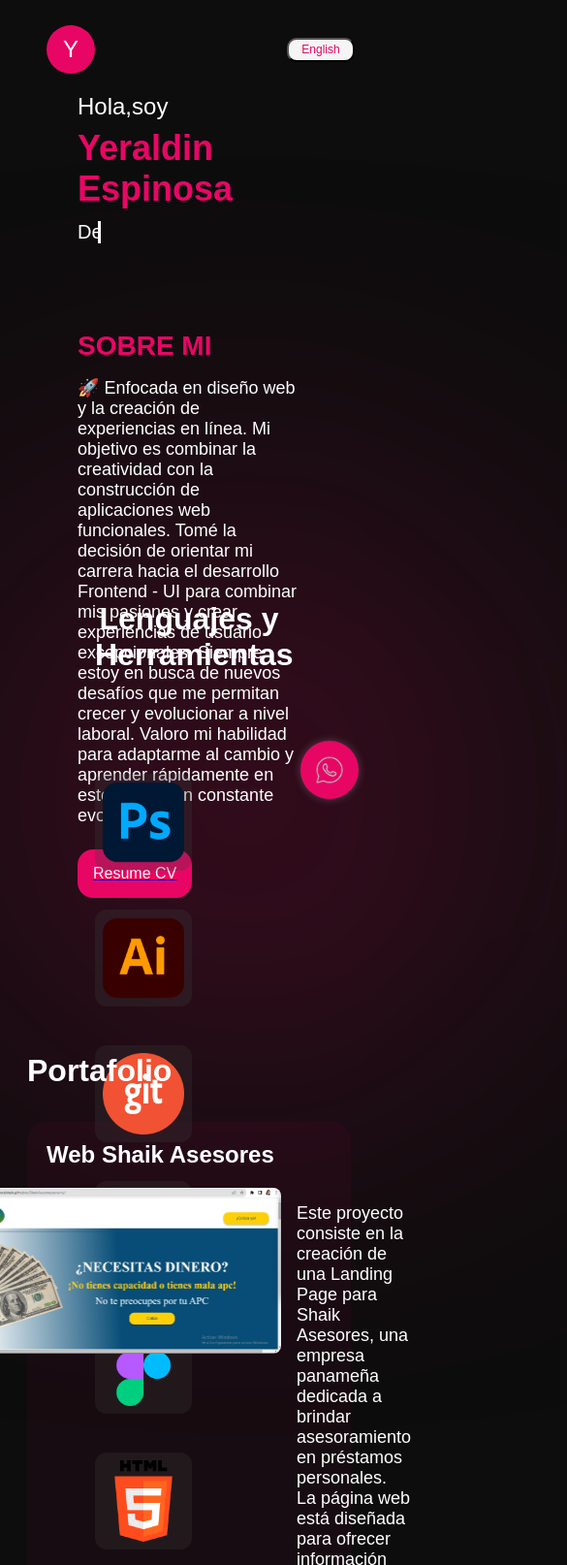
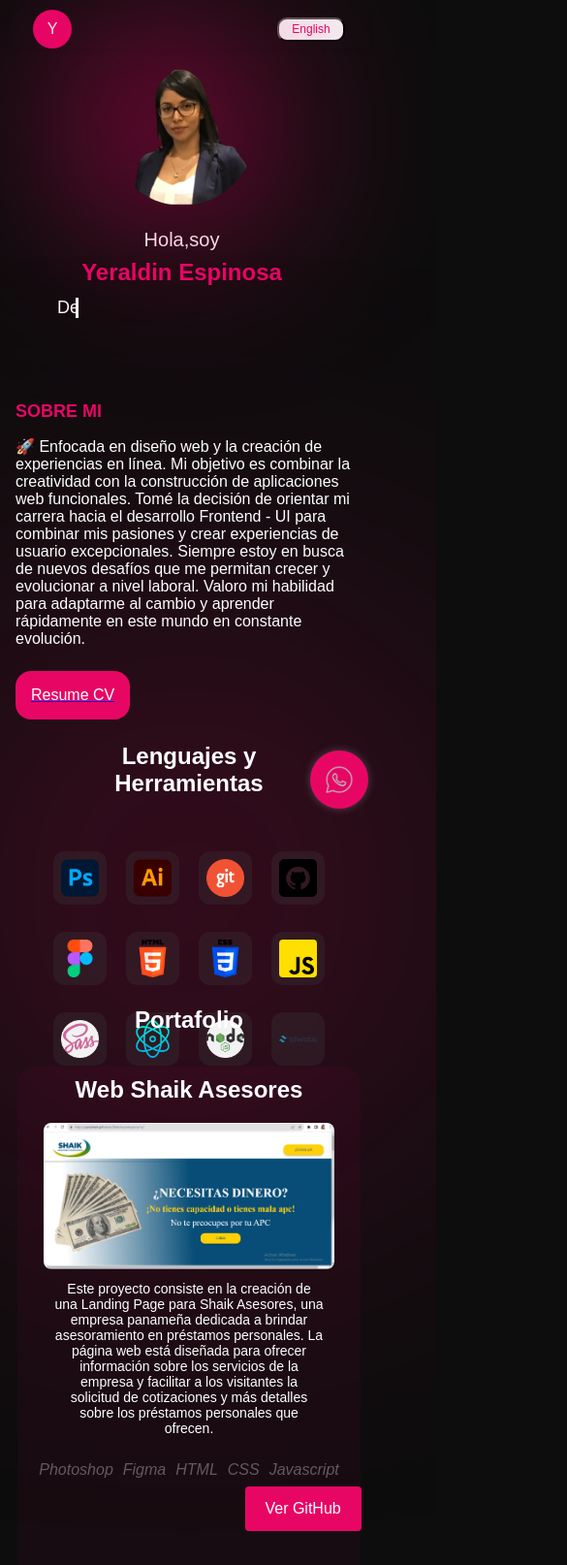
Before and after one commit to YeralShaik/portfolio.yeraldin, a website: page index.html in a window 390 px wide. Shown: the top 1614 px of the page at 97% size, 585 px wide, since content can reach past the window. Drawn offline with Linux system fonts and the light colour scheme.

Commit message:
agregando mobilecss

```diff
--- a/index.html
+++ b/index.html
@@ -6,6 +6,7 @@
     <title>Portfolio | Yeraldin Espinosa</title>
     <!-- Inclusion of style sheets -->
     <link rel="stylesheet" href="./style.css">
+    <link rel="stylesheet" href="./mobile.css">
 
 </head>
 <body>
@@ -83,10 +84,10 @@
                 <p id="project-description-1"  class="project-description-1"> </p>
 
                 <ul id="tools-list">
-                    <li>Photoshop /</li>
-                    <li>Figma /</li>
-                    <li>HTML /</li>
-                    <li>CSS /</li>
+                    <li>Photoshop</li>
+                    <li>Figma</li>
+                    <li>HTML</li>
+                    <li>CSS </li>
                     <li>Javascript</li>
                 </ul>
                     <a class="github-link"  href="https://github.com/YeralShaik/ShaikAsesorespanama.git">Ver GitHub</a>
--- a/mobile.css
+++ b/mobile.css
@@ -1,34 +1,11 @@
-/* Establecer el box-sizing en border-box para incluir el borde y el relleno en las medidas */
-* {
-  box-sizing: border-box;
-  margin: 0;
-  padding: 0;
-}
-
-:root {
-  --background: #0d0d0d;
-  --primary: #e80665;
-  --secondary: #ffff;
-  --tertiary: #f5f5f5;
-  font-family: Arial, Helvetica, sans-serif;
-}
-
-html {
-  background: var(--background);
-}
-
-body {
-  max-width: 800px;
-  margin: 0 auto;
-  padding: 10px;
-}
 
 /* Estilos para dispositivos móviles */
-@media (max-width: 800px) {
+@media (max-width: 425px) {
   .navBar-container {
     height: auto;
-    width: 100%;
-    padding: 16px ;
+    width: auto;
+    margin: 10px;
+
     display: flex;
     color: var(--secondary);
     justify-content: space-between;
@@ -39,57 +16,37 @@ body {
 
 
   .navlogo {
-    margin-left: 10px;
-    margin-right: auto;
+    margin-left: 8px;
+    margin-right: 8px;
+    width: 40px;
+    height: 40px;
+    border-radius: 50%;
+
   }
-  #buttonNav {
-   display: none;
+.navlogo p {
+  font-size: 16px;
 }
-
-  #changeLanguage {
-    width: 50px;
-    font-size: 10px;
-  }
-
 
   .main-container {
     flex-direction: column;
     align-items: center;
     height: auto;
-    padding-bottom: 20px;
+    padding-bottom: 10px;
+    margin: 12px;
 
   }
 
   .main-text {
-    margin-top: 20px;
+    margin-top: 10px;
     text-align: center;
+    padding: 12px;
     order: 2;
   }
 
-  .main-text h2 {
-    font-size: 16px;
-    padding-bottom: 8px;
-  }
-
-  .main-text h1 {
-
-    font-size: 20px;
-    color: var(--primary);  padding-bottom: 8px;
-  }
-
-  .main-text .text-occupation {
-    margin-bottom: 16px;
-    font-size: 16px;
-  }
-  .main-text p {
-    font-size: 14px;
-    text-align:center;
-
-  }
   .main-img {
     position: relative;
     display: inline-block;
-    margin-top: 20px;
+    margin-top: 0px;
     margin-right: 0;
     order: 1;
   }
@@ -102,20 +59,39 @@ body {
     z-index: 2;
   }
 
+  .AboutMe-Section {
+    height: 400px;
+    margin-top: 12px;
+    padding: 24px;
+    color: white;
+  }
+
+  .aboutMe-container {
+    width: 100%;
+    height: 100px;
+  }
+
+  .text {
+    font-size: 16px;
+  }
+  .aboutMe-Title {
+    font-size: 18px;
+    margin-bottom: 16px;
+    color: var(--primary);
+  }
+  .tool-section {
+    margin: 10px;
+    padding: 10px;
+    height: 400px;
+  }
   .tool-container {
     display: flex;
-    flex-direction: row;
-    flex-wrap: wrap;
+
     max-width: 100%;
-    height: auto;
-    margin-top: 48px;
+    height: 200px;
+    margin-top: 12px;
   }
-  .tool-container h2 {
-    font-size: 24px;
-    text-align: center;
-    color: var(--secondary);
-    padding-bottom: 20px;
-  }
+
   .tools::before {
     content: "";
     position: absolute;
@@ -130,7 +106,10 @@ body {
   }
 
   .tools {
-    flex-direction: row;
+    display: flex;
+    flex-direction:row;
+    margin: 10px;
+    padding: 8px;
     flex-wrap: wrap;
     justify-content: center;
     gap: 20px;
@@ -143,36 +122,362 @@ body {
     margin-bottom: 10px; /* Espacio vertical entre los íconos */
   }
 
+/* Styles for the projects section */
 .projects-section {
-    padding-top: 40px;
+  margin: 8px;
+  padding: 10px;
+  justify-content: center;
+  align-items: center;
   text-align: center;
+  align-items: center;
 }
 
 .project-container {
-    width: auto;
-    margin: 0;
+  background-color: #e806640c;
+  color: var(--secondary);
+  border-radius: 20px;
+  margin: 0 auto;
+  padding: 10px;
+  justify-content: center;
+  align-items: center;
+  width: 100%;
+
 }
+
+/* Styles for individual project cards */
+.project {
+  color: var(--secondary);
+  border-radius: 8px;
+  margin-bottom: 20px;
+  padding: 20px;
+  display: flex;
+  flex-direction: column;
+  justify-content: center;
+  align-items: center;
+  width: 100%;
+
+}
+
+#tools-list {
+  list-style: none;
+  display: flex;
+  gap: 10px;
+  font-style: italic;
+  color: rgba(255, 255, 255, 0.324);
+  margin: 8px;
+}
+
+/* Styles for the project title */
 .project-title {
   font-size: 24px;
   margin-bottom: 10px;
   color: var(--secondary);
-    padding-bottom: 20px;
-    text-align: center; /* Center the title */
+  padding-bottom: 24px;
 }
 
-  .project {
+/* Styles for project cover images */
+.project-img {
+  width: 300px;
+  height: auto;
+  border-radius: 8px;
+  cursor: pointer;
+  transition: border 0.3s ease;
+}
+
+.project-img:hover {
+  border: 8px solid #a3ff4d;
+}
+
+/* Styles for the project description */
+.project p {
+  font-size: 14px;
+  padding: 8px;
+  color: var(--secondary);
+  margin-bottom: 10px;
   width: 100%;
-    margin-bottom: 10px;
+}
+
+/* Styles for project links */
+.github-link,
+.additional-link {
+  width: 120px;
+  height: 48px;
+  text-align: center;
+  flex: 1;
+  text-decoration: none;
+  padding: 14px;
+  background-color: var(--primary);
+  color: var(--secondary);
+  border-radius: 4px;
+  cursor: pointer;
+  transition: background-color 0.3s ease;
+
+}
+
+.github-link:hover,
+.additional-link:hover {
+  background-color: #448904;
+  color: var(--secondary);
+}
+
+/* Styles for the project description */
+#project-description {
+  font-size: 16px;
+  color: var(--terciary);
+  font-weight: 200;
+}
+}
+ /* Styles for the footer */
+footer {
+  height: 100px;
+}
+
+.footer {
+  display: flex;
+  height: 90px;
+  justify-content: center;
+  align-items: end;
+  gap: 30px;
+}
+
+footer::before {
+  content: "";
+  position: absolute;
+  width: 900px;
+  height: 5%;
+  border-radius: 30%;
+  border: 30px solid #e80665;
+  filter: blur(190px);
+  z-index: -1;
 }
 
 
-  .project img {
+
+@media (max-width: 1024px) {
+  .navBar-container {
+    height: auto;
+    width: auto;
+    margin: 10px;
+    display: flex;
+    color: var(--secondary);
+    justify-content: space-between;
+    align-items: center;
+    box-shadow: 0 4px 6px rgba(0, 0, 0, 0.1);
+    background-color: var(--background);
+  }
+
+
+  .navlogo {
+    margin-left: 8px;
+    margin-right: 8px;
+    width: 40px;
+    height: 40px;
+    border-radius: 50%;
+
+  }
+.navlogo p {
+  font-size: 16px;
+}
+
+  .main-container {
+    flex-direction: column;
+    align-items: center;
+    height: auto;
+    padding-bottom: 10px;
+    margin: 12px;
+
+  }
+
+  .main-text {
+    margin-top: 8px;
+    text-align: center;
+    padding: 12px;
+    order: 2;
+  }
+
+  .main-img {
+    position: relative;
+    display: inline-block;
+    margin-top: 0px;
+    margin-right: 0;
+    order: 1;
+  }
+
+  .main-img img {
+    width: auto;
+    height: 150px;
+    border-radius: 50%;
+    position: relative;
+    z-index: 2;
+  }
+
+  .AboutMe-Section {
+    height: 300px;
+    margin-top: 10px;
+    padding: 16px;
+    color: white;
+  }
+
+  .aboutMe-container {
     width: 100%;
+    height: 100px;
+  }
+
+  .text {
+    font-size: 16px;
+  }
+  .aboutMe-Title {
+    font-size: 18px;
+    margin-bottom: 16px;
+    color: var(--primary);
+  }
+  .tool-section {
+    margin: 10px;
+    padding: 10px;
+    height: 310px;
+  }
+  .tool-container {
+    display: flex;
+    max-width: 100%;
+    height: 200px;
+    margin-top: 12px;
+  }
+
+  .tools::before {
+    content: "";
+    position: absolute;
+    padding-top: 60px;
+    width: 150px;
+    height: 20%;
+    align-items: center;
+    border-radius: 60%;
+    border: 80px solid #e80665;
+    filter: blur(190px);
+    z-index: -1;
+  }
+
+  .tools {
+    display: flex;
+    flex-direction:row;
+    margin: 10px;
+    padding: 8px;
+    flex-wrap: wrap;
+    justify-content: center;
+    gap: 20px;
+    align-items: center;
+  }
+
+  .tools img {
+    width: 55px;
+    height: 55px;
+    margin-bottom: 8px;
+  }
+
+/* Styles for the projects section */
+.projects-section {
+  margin: 8px;
+  padding: 10px;
+  justify-content: center;
+  align-items: center;
+  text-align: center;
+  align-items: center;
   height: auto;
 }
 
-  .project h2 {
-    font-size: 18px;
+.project-container {
+  background-color: #e806640c;
+  color: var(--secondary);
+  border-radius: 20px;
+  margin: 0 auto;
+  padding: 10px;
+  justify-content: center;
+  align-items: center;
+  width: 100%;
+
+}
+
+/* Styles for individual project cards */
+.project {
+  color: var(--secondary);
+  border-radius: 8px;
+  margin-bottom: 20px;
+  padding: 20px;
+  display: flex;
+  flex-direction: column;
+  justify-content: center;
+  align-items: center;
+  width: 100%;
+
+
+}
+
+#tools-list {
+  list-style: none;
+  display: flex;
+  gap: 10px;
+  font-style: italic;
+  color: rgba(255, 255, 255, 0.324);
+  margin: 8px;
+}
+
+/* Styles for the project title */
+.project-title {
+  font-size: 24px;
+  margin-bottom: 10px;
+  color: var(--secondary);
+  padding-bottom: 24px;
+}
+
+/* Styles for project cover images */
+.project-img {
+  width: 300px;
+  height: auto;
+  border-radius: 8px;
+  cursor: pointer;
+  transition: border 0.3s ease;
+}
+
+.project-img:hover {
+  border: 8px solid #a3ff4d;
+}
+
+/* Styles for the project description */
+.project p {
+  font-size: 14px;
+  padding: 8px;
+  color: var(--secondary);
+  margin-bottom: 10px;
+  width: 100%;
+}
+
+/* Styles for project links */
+.github-link,
+.additional-link {
+  width: 120px;
+  height: 48px;
+  text-align: center;
+  flex: 1;
+  text-decoration: none;
+  padding: 14px;
+  background-color: var(--primary);
+  color: var(--secondary);
+  border-radius: 4px;
+  cursor: pointer;
+  transition: background-color 0.3s ease;
+
+}
+
+.github-link:hover,
+.additional-link:hover {
+  background-color: #448904;
+  color: var(--secondary);
+}
+
+/* Styles for the project description */
+#project-description {
+  font-size: 16px;
+  color: var(--terciary);
+  font-weight: 200;
 }
 
   .ellipse {
@@ -203,21 +508,28 @@ body {
     bottom: 10px;
     right: 10px;
   }
-  footer {
-    flex-direction: column;
-    align-items: center;
-    gap: 10px;
 }
 
-  .footer::before {
+/* Styles for the footer */
+footer {
+  height: 100px;
+}
+
+.footer {
+  display: flex;
+  height: 90px;
+  justify-content: center;
+  align-items: end;
+  gap: 30px;
+}
+
+footer::before {
   content: "";
   position: absolute;
-    padding-top: 60px;
-    width: 20px;
-    align-items: center;
-    border-radius: 60%;
-    border: 80px solid #e80665;
-    filter: blur(90px);
+  width: 100%;
+  height: 5%;
+  border-radius: 30%;
+  border: 30px solid #e80665;
+  filter: blur(190px);
   z-index: -1;
 }
-}
--- a/style.css
+++ b/style.css
@@ -80,13 +80,13 @@ html {
 }
 
 .main-text h2 {
-  font-size: 24px;
+  font-size: 20px;
   font-weight: 200;
   margin-bottom: 8px;
 }
 
 .main-text h1 {
-  font-size: 36px;
+  font-size: 24px;
   color: var(--primary);
 }
 
@@ -94,7 +94,7 @@ html {
 .main-text .text-occupation {
   margin-bottom: 36px;
   margin-top: 12px;
-  font-size: 20px;
+  font-size: 18px;
   overflow: hidden;
   white-space: nowrap;
   border-right: 3px solid white;
@@ -140,7 +140,7 @@ html {
 }
 
 .aboutMe-Title {
-  font-size: 28px;
+  font-size: 24px;
   margin-bottom: 16px;
   color: var(--primary);
 }
@@ -164,7 +164,7 @@ html {
 }
 
 .aboutMe-container p {
-  font-size: 18px;
+  font-size: 16px;
   font-weight: 100;
 }
 
@@ -178,7 +178,7 @@ html {
 
 /* Styles for the tool section title */
 .tool-section h2 {
-  font-size: 32px;
+  font-size: 24px;
   text-align: center;
   color: var(--secondary);
   margin: 48px;
@@ -255,7 +255,7 @@ html {
 
 /* Styles for the project title */
 .project-title {
-  font-size: 32px;
+  font-size: 24px;
   margin-bottom: 10px;
   color: var(--secondary);
   padding-bottom: 24px;
@@ -276,7 +276,7 @@ html {
 
 /* Styles for the project description */
 .project p {
-  font-size: 18px;
+  font-size: 16px;
   padding: 16px;
   color: var(--secondary);
   margin-bottom: 10px;
@@ -307,7 +307,7 @@ html {
 
 /* Styles for the project description */
 #project-description {
-  font-size: 18px;
+  font-size: 16px;
   color: var(--terciary);
   font-weight: 200;
 }
```
Lines whose indentation alone changed are shown as unchanged.
